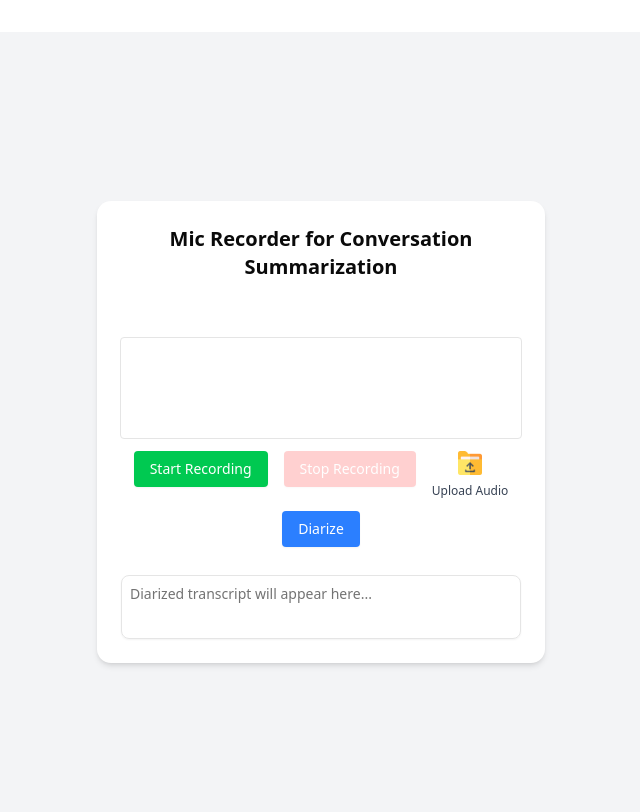
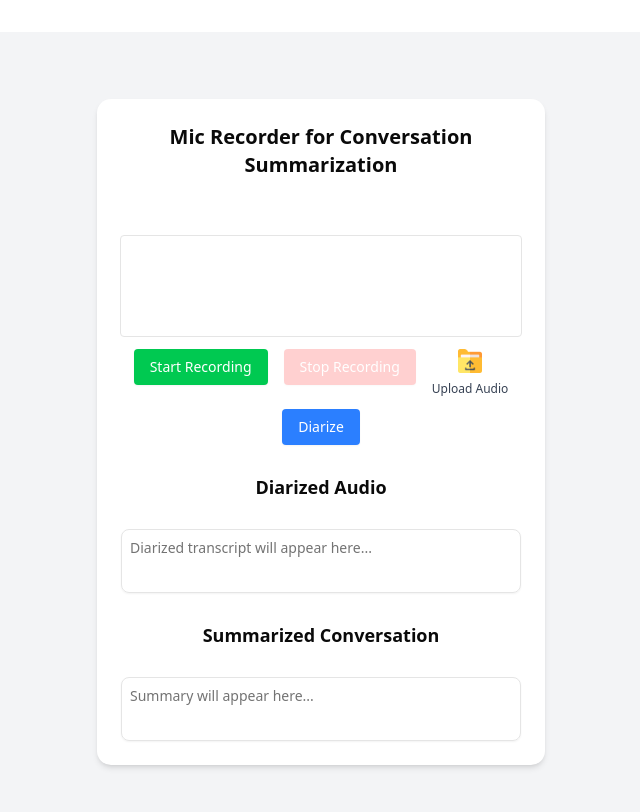
Before and after one commit to maxklema/MIE_Diarization, a React (Vite) app in the folder diarization-ui/: page / in a window 1280 px wide. Shown: the top 812 px of the page, without its empty margins (319-959 px from the left). Built offline with nearby package versions, Linux system fonts and the light colour scheme; no server answers.

Commit message:
Comiting changes, for the UI, where I'm displaying summarized audio in the UI. I've also created descriptions for both the summarized text and diarized audio with this.

```diff
--- a/diarization-ui/src/components/ui/MicRecorder.jsx
+++ b/diarization-ui/src/components/ui/MicRecorder.jsx
@@ -10,6 +10,7 @@ const MicRecorderComponent = () => {
   const [isLoading, setIsLoading] = useState(false);
   const [isComplete, setIsComplete] = useState(false);
   const [transcript, setTranscript] = useState("");
+  const [summary, setSummary] = useState("");
   const mediaRecorderRef = useRef(null);
   const audioChunksRef = useRef([]);
   const canvasRef = useRef(null);
@@ -175,6 +176,9 @@ const MicRecorderComponent = () => {
               if (data.transcript) {
                 setTranscript(data.transcript);
               }
+              if (data.summary) {
+                setSummary(data.summary);
+              }
 
               setIsLoading(false);
               setIsComplete(true);
@@ -190,6 +194,7 @@ const MicRecorderComponent = () => {
           Diarize
         </Button>
       </div>
+      <h3 className="text-lg font-semibold mt-4">Diarized Audio</h3>
       <Textarea
           className="mt-4 w-full max-w-full resize-none border rounded-md p-2"
           placeholder="Diarized transcript will appear here..."
@@ -203,6 +208,13 @@ const MicRecorderComponent = () => {
             }
           })()}
         />
+      <h3 className="text-lg font-semibold mt-4">Summarized Conversation</h3>
+      <Textarea
+        className="mt-4 w-full max-w-full resize-none border rounded-md p-2"
+        placeholder="Summary will appear here..."
+        readOnly
+        value={summary}
+      />
       {audioURL && (
         <audio
           controls
```
